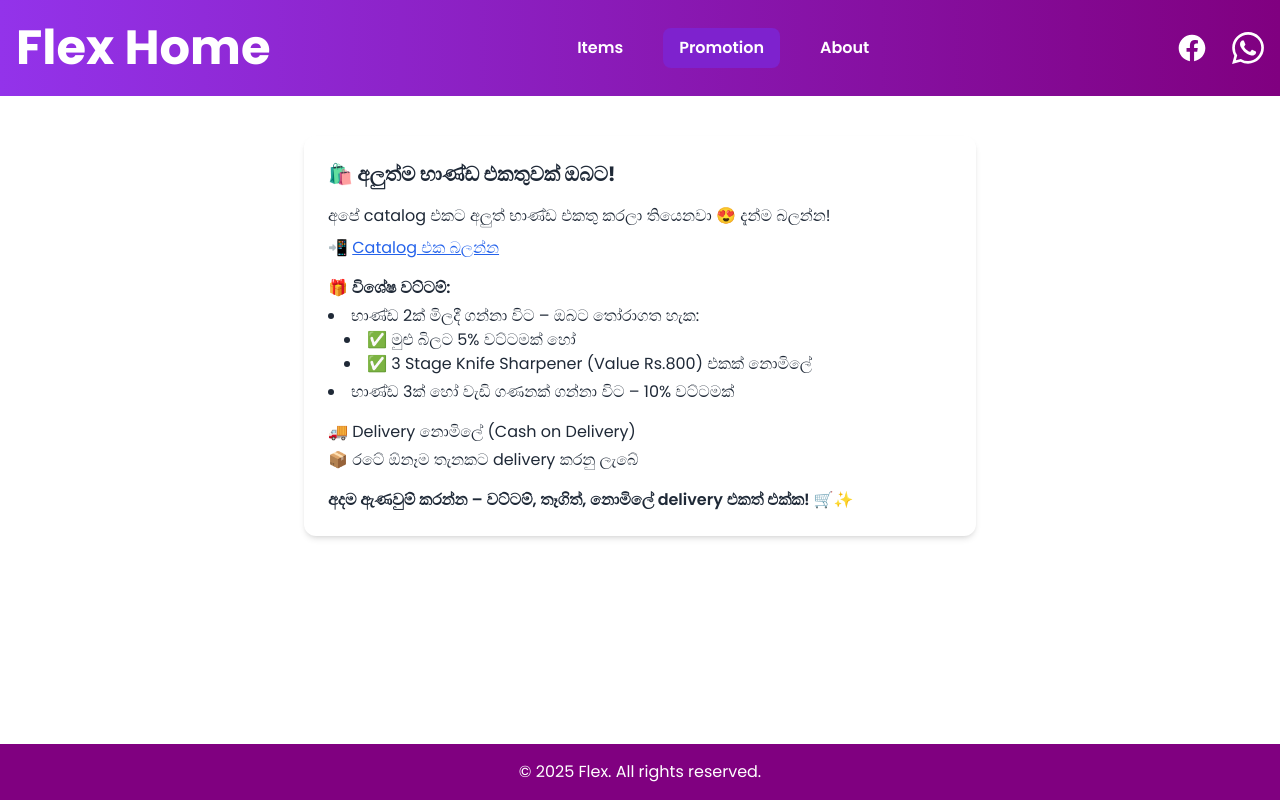
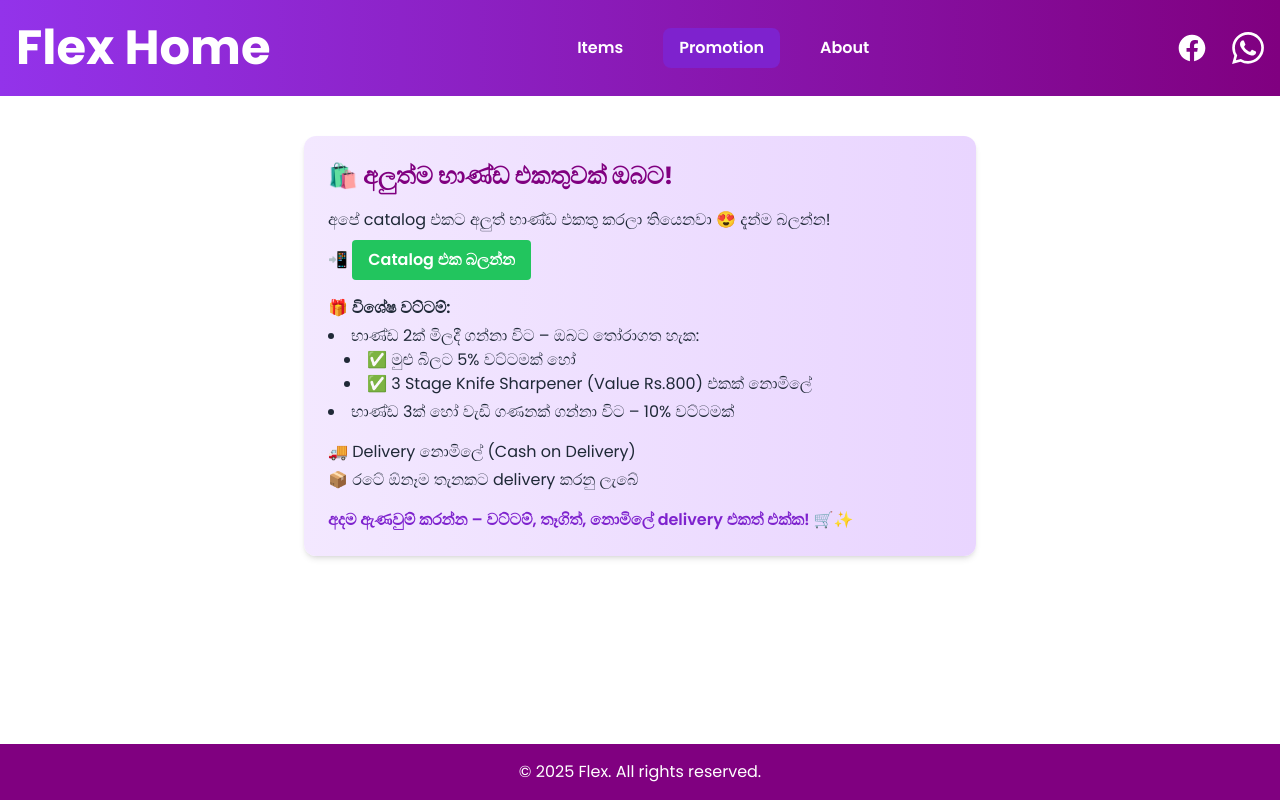
Before and after one commit to SandhanuDulmeth/projectFlex, a React (Vite) app: page /promotion in a window 1280 px wide. Built offline with nearby package versions, Linux system fonts and the light colour scheme.

Commit message:
feat: enhance Promotion component with improved styling and layout

```diff
--- a/src/components/Promotion.tsx
+++ b/src/components/Promotion.tsx
@@ -2,16 +2,25 @@ import React from 'react';
 
 const Promotion: React.FC = () => (
   <section className="bg-white px-4 py-10 text-center">
-    <div className="bg-purple rounded-xl shadow-md p-6 mx-auto max-w-2xl text-left text-gray-800">
-      <h3 className="text-xl font-bold mb-4">🛍️ අලුත්ම භාණ්ඩ එකතුවක් ඔබට!</h3>
+    <div className="bg-gradient-to-r from-purple-100 to-purple-200 rounded-xl shadow-md p-6 mx-auto max-w-2xl text-left text-gray-800">
+      <h2 className="text-2xl font-bold mb-4 text-purple-800">🛍️ අලුත්ම භාණ්ඩ එකතුවක් ඔබට!</h2>
       <p className="mb-2">අපේ catalog එකට අලුත් භාණ්ඩ එකතු කරලා තියෙනවා 😍 දැන්ම බලන්න!</p>
       <p className="mb-4">
-        📲 <a href="https://wa.me/c/94703112876" target="_blank" rel="noopener noreferrer" className="text-blue-600 underline">Catalog එක බලන්න</a>
+        📲{' '}
+        <a
+          href="https://wa.me/c/94703112876"
+          target="_blank"
+          rel="noopener noreferrer"
+          className="inline-block bg-green-500 hover:bg-green-600 text-white font-semibold px-4 py-2 rounded transition-colors duration-200"
+        >
+          Catalog එක බලන්න
+        </a>
       </p>
       <div className="mb-4">
         <p className="font-semibold mb-1">🎁 විශේෂ වට්ටම්:</p>
         <ul className="list-disc list-inside space-y-1">
-          <li>භාණ්ඩ 2ක් මිලදී ගන්නා විට – ඔබට තෝරාගත හැක:
+          <li>
+            භාණ්ඩ 2ක් මිලදී ගන්නා විට – ඔබට තෝරාගත හැක:
             <ul className="list-disc list-inside ml-4">
               <li>✅ මුළු බිලට 5% වට්ටමක් හෝ</li>
               <li>✅ 3 Stage Knife Sharpener (Value Rs.800) එකක් නොමිලේ</li>
@@ -22,7 +31,9 @@ const Promotion: React.FC = () => (
       </div>
       <p className="mb-1">🚚 Delivery නොමිලේ (Cash on Delivery)</p>
       <p className="mb-4">📦 රටේ ඕනෑම තැනකට delivery කරනු ලැබේ</p>
-      <p className="font-semibold">අදම ඇණවුම් කරන්න – වට්ටම්, තෑගිත්, නොමිලේ delivery එකත් එක්ක! 🛒✨</p>
+      <p className="font-semibold text-purple-700">
+        අදම ඇණවුම් කරන්න – වට්ටම්, තෑගිත්, නොමිලේ delivery එකත් එක්ක! 🛒✨
+      </p>
     </div>
   </section>
 );
```
